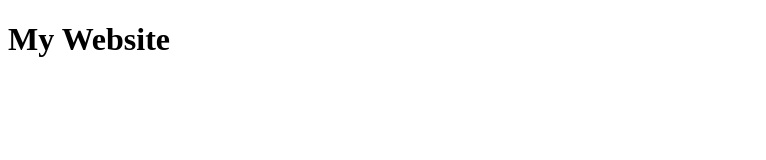
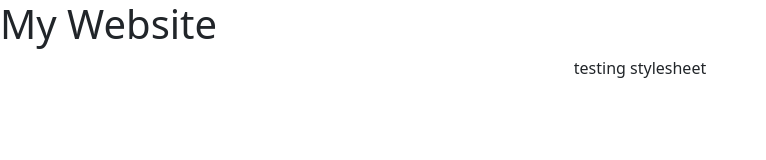
Before and after one commit to Lathian3/MyWebsite, a website: page index.html in a window 1280 px wide. Shown: the whole page, without its empty margins (0-766 px from the left). Drawn offline with nearby package versions, Linux system fonts and the light colour scheme.

Commit message:
cdn bootstrap changed to local files

```diff
--- a/index.html
+++ b/index.html
@@ -1,10 +1,16 @@
-<!DOCTYPE html>
-<html>
-    <head>
-        <h1>My Website</h1>
-
-    </head>
-    <body>
-
-    </body>
+<!doctype html>
+<html lang="en">
+  <head>
+    <meta charset="utf-8">
+    <meta name="viewport" content="width=device-width, initial-scale=1">
+    <title>Tyler Hampton</title>
+    <link href="node_modules\bootstrap\dist\css\bootstrap.min.css" rel="stylesheet">
+    <script src="node_modules\bootstrap\dist\js\bootstrap.min.js" defer></script>
+    <link href="stylesheet.css" rel="stylesheet">
+    <script src="script.js" defer></script>
+</head>
+  <body>
+    <h1>My Website</h1>
+    <p id="test">testing stylesheet</p>
+  </body>
 </html>
--- /dev/null
+++ b/script.js
@@ -0,0 +1 @@
+console.log("script linked successfully");
--- /dev/null
+++ b/stylesheet.css
@@ -0,0 +1,3 @@
+#test {
+    text-align: center;
+}
```
Also changed, not shown: package.json (added, +15 -0 lines), 1 other file.
